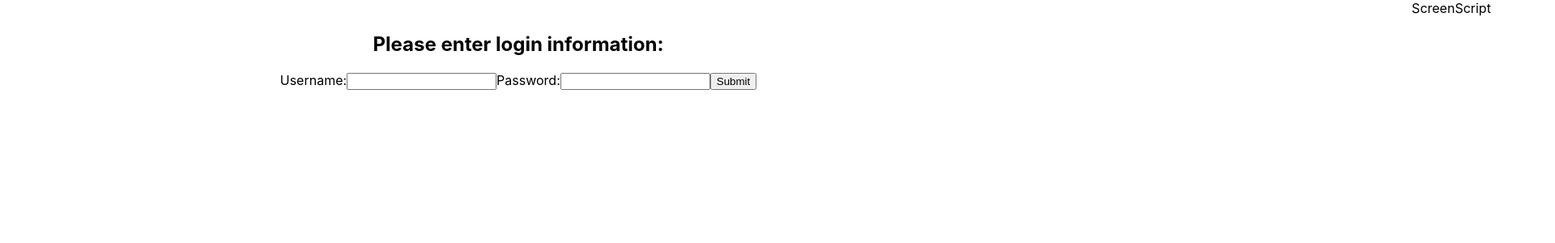
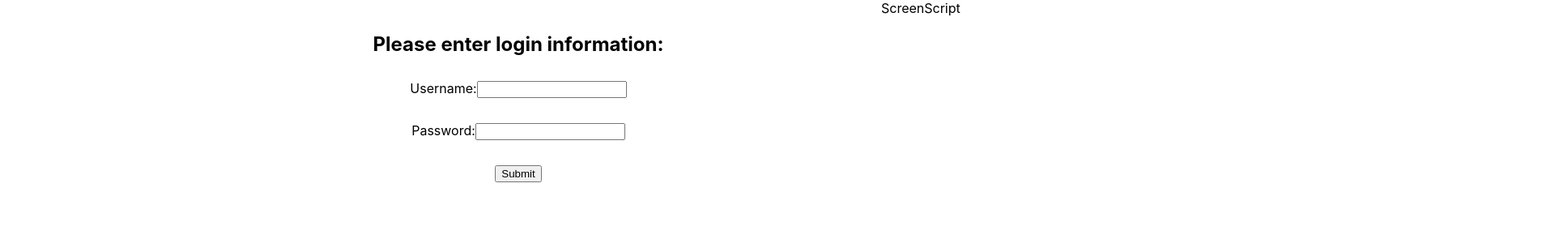
Before and after one commit to francepack/ScreenScript2, a React (Create React App) app: page / in a window 1280 px wide. Shown: the top 300 px of the page at 81% size, 1920 px wide, since content can reach past the window. Built offline with nearby package versions, Linux system fonts and the light colour scheme.

Commit message:
Add basic layout

```diff
--- a/src/App.js
+++ b/src/App.js
@@ -1,5 +1,5 @@
 import React, { Component } from 'react';
-import './css/App.css';
+import './css/app.css';
 import mockGameData from './assets/mockGameData.js';
 import mockEmployeeData from './assets/mockEmployeeData.js';
 import mockCompanyData from './assets/mockCompanyData.js';
@@ -107,14 +107,16 @@ export class App extends Component {
 
   render() {
     return (
-      <div className="App">
+      <div className="app">
         <Header />
         {this.state.error &&
           <div className="error">
             {this.state.error}
           </div>
         }
-        {this.viewControl()}
+        <div className="content">
+          {this.viewControl()}
+        </div>
       </div>
     );
   }
--- a/src/Components/Login.js
+++ b/src/Components/Login.js
@@ -1,6 +1,8 @@
 import React, { Component } from 'react';
 import mockGameData from '../assets/mockGameData.js';
 import mockEmployeeData from '../assets/mockEmployeeData.js';
+import '../css/login.css';
+
 
 export class Login extends Component {
   constructor(props) {
@@ -53,7 +55,7 @@ export class Login extends Component {
         <h2>Please enter login information:</h2>
         <div className="form">
           <form onSubmit={this.handleSubmit}>
-            <label>
+            <label className="login_input">
               Username:
               <input
                 type="text"
@@ -61,7 +63,7 @@ export class Login extends Component {
                 onChange={this.handleChange}
               />
             </label>
-            <label>
+            <label className="login_input">
               Password:
               <input
                 type="text"
--- a/src/css/App.css
+++ b/src/css/App.css
@@ -1,3 +1,8 @@
-.App {
+.app {
+  width: 100vw;
+}
+
+.content {
   text-align: center;
+  width: 100%;
 }
--- a/src/css/header.css
+++ b/src/css/header.css
@@ -1,4 +1,4 @@
 .header {
   position: relative;
-  left: 90%;
+  left: 85%;
 }
--- /dev/null
+++ b/src/css/login.css
@@ -0,0 +1,7 @@
+.login h2 {
+  margin-bottom: 30px;
+}
+.login_input {
+  display: block;
+  margin-bottom: 30px;
+}
--- a/src/css/screenshare.css
+++ b/src/css/screenshare.css
@@ -1,5 +1,5 @@
 .screenshare {
   border: 2px red solid;
   width: 80%;
-  height: 3000px;
+  height: 80vh;
 }
```
